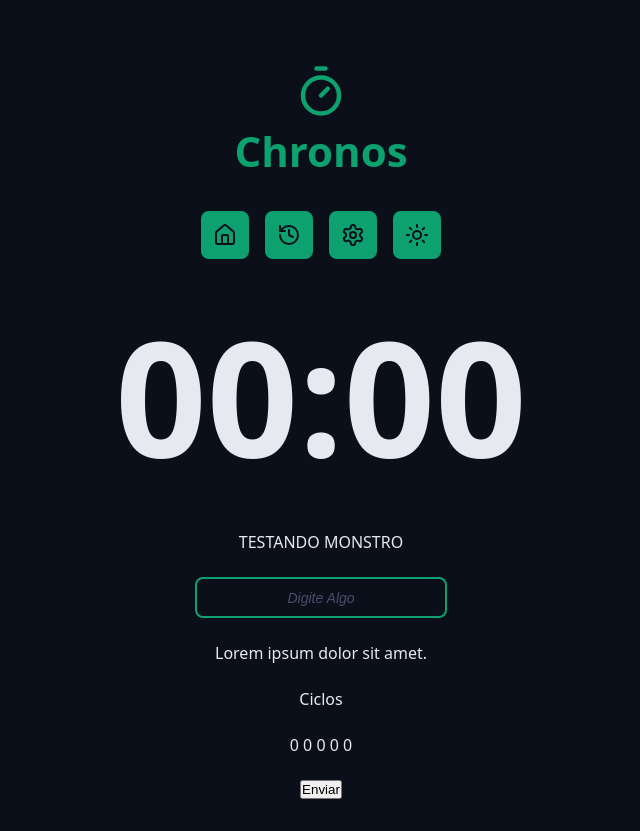
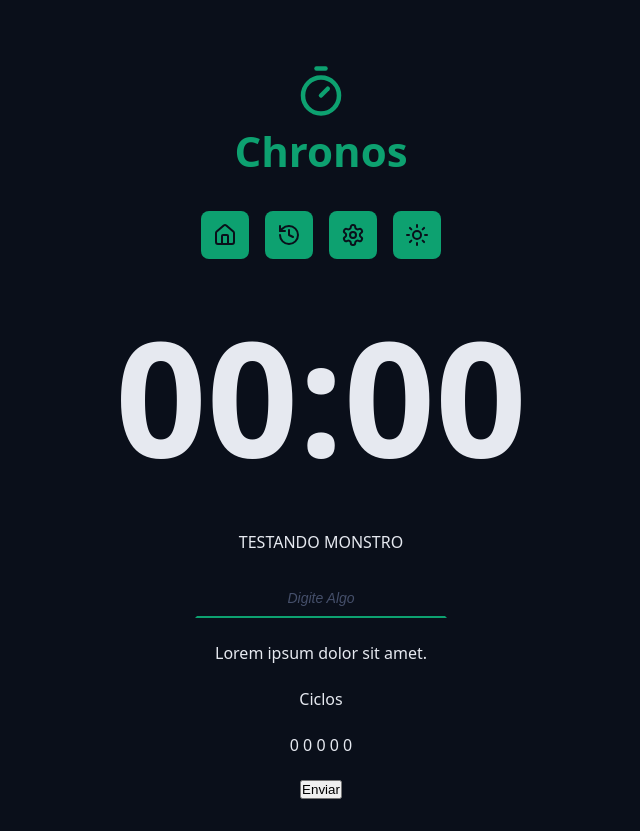
Before and after one commit to ErosAlmeida/ReactVite, a React (Vite) app: page / in a window 1280 px wide. Shown: the whole page, without its empty margins (319-959 px from the left). Built offline with nearby package versions, Linux system fonts and the light colour scheme.

Commit message:
input desing

```diff
--- a/src/components/DefaultInput/styles.module.css
+++ b/src/components/DefaultInput/styles.module.css
@@ -1,16 +1,19 @@
-input{
-    background: transparent;
-    border: none;
-    text-align: center;
-    font-size: 1.8rem;
-    padding: 0.8rem;
-    border-radius: 0.8rem;
-    color: var(--text-default);
+.input {
+  background-color: transparent;
+  text-align: center;
+  font-size: 1.8rem;
+  padding: 0.8rem;
+  color: var(--text-default);
+  outline: none;
 
-    border: 0.2rem solid var(--primary);
+  border: 0.2rem solid transparent;
+  border-bottom: 0.2rem solid var(--primary);
+  transition: all 0.1s ease-in-out;
 }
-.input:focus{
-    border: none;
+
+.input:focus {
+  border-radius: 0.8rem;
+  border: 0.2rem solid var(--primary);
 }
 
 .input::placeholder {
@@ -18,3 +21,8 @@ input{
   font-size: 1.4rem;
   font-style: italic;
 }
+
+.input:disabled {
+  border-bottom: 0.2rem solid var(--disabled);
+  color: var(--text-muted);
+}
```
